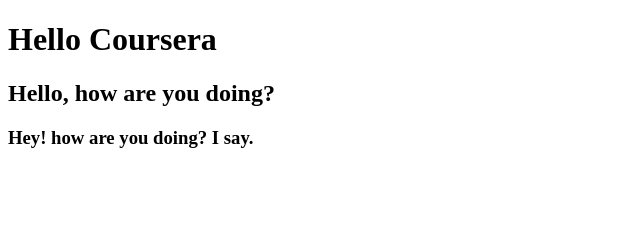
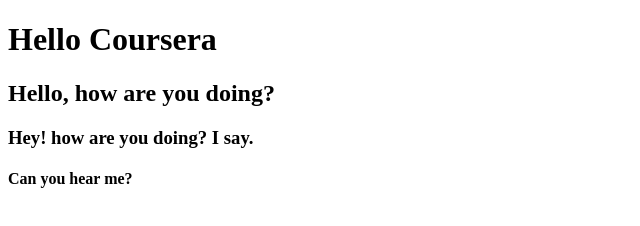
Before and after one commit to sumodh/coursera-test, a plain HTML site: page site/index.html in a window 1280 px wide. Shown: the whole page, without its empty margins (0-640 px from the left). Drawn offline with Linux system fonts and the light colour scheme.

Commit message:
level4 heading added

```diff
--- a/site/index.html
+++ b/site/index.html
@@ -7,6 +7,7 @@
     <h1>Hello Coursera</h1>
     <h2>Hello, how are you doing?</h2>
     <h3>Hey! how are you doing? I say.</h3>
+    <h4>Can you hear me?</h4>
 </body>
 
 </html>
```
